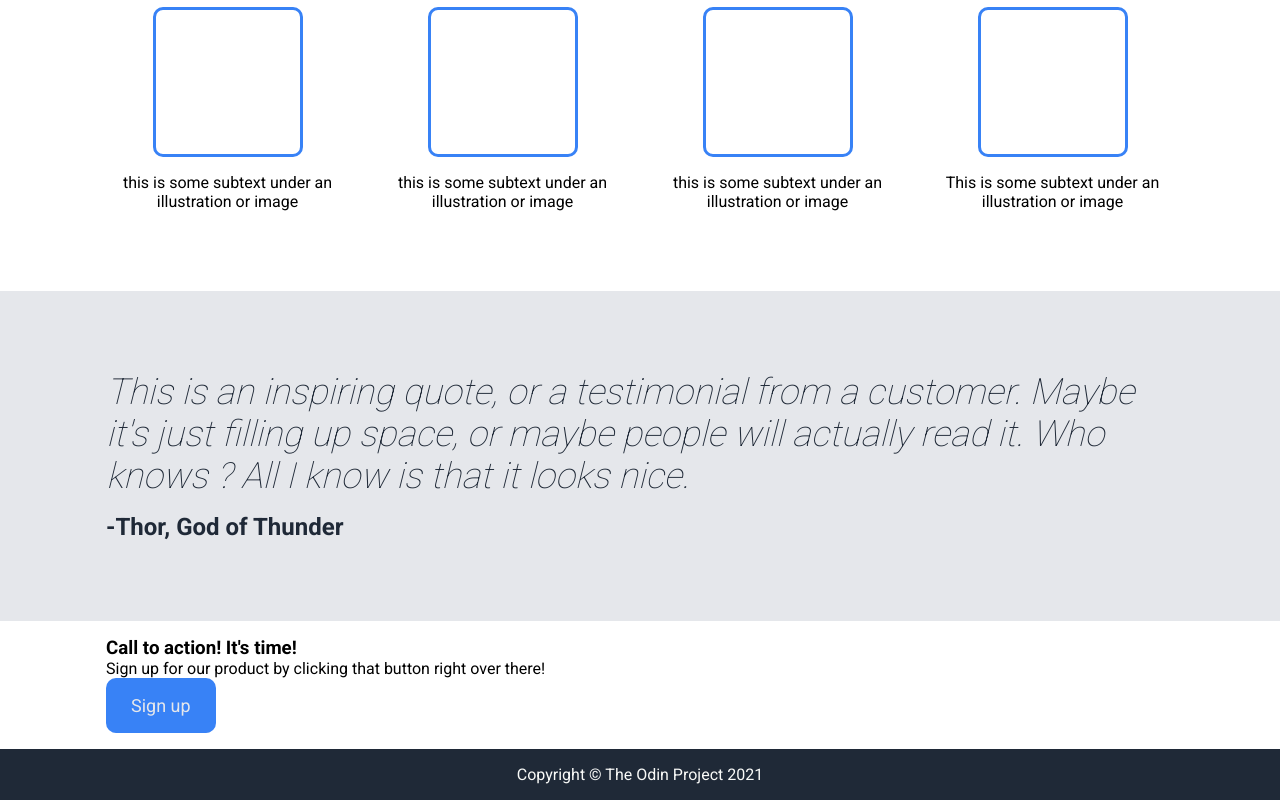
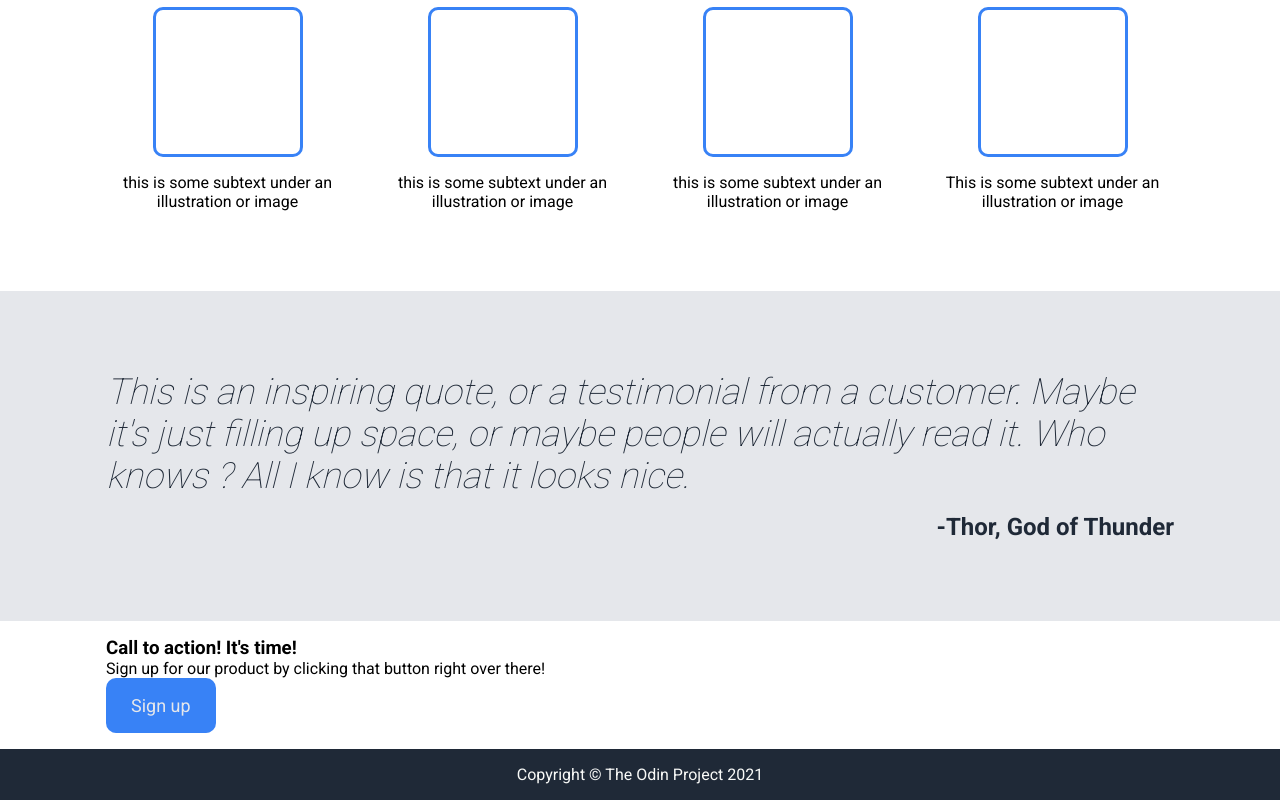
Before and after one commit to Halfonx/odin-landing-page, a plain HTML site: page index.html in a window 1280 px wide. Shown: the part 539-1339 px from the top of the page. Drawn offline with Linux system fonts and the light colour scheme.

Commit message:
Fix Quote author alignement

```diff
--- a/css/styles.css
+++ b/css/styles.css
@@ -149,4 +149,6 @@ h2 {
     font-style: normal;
     font-weight: 700;
     margin-top: 16px;
+    width: fit-content;
+    margin-left: auto;
 }
```
